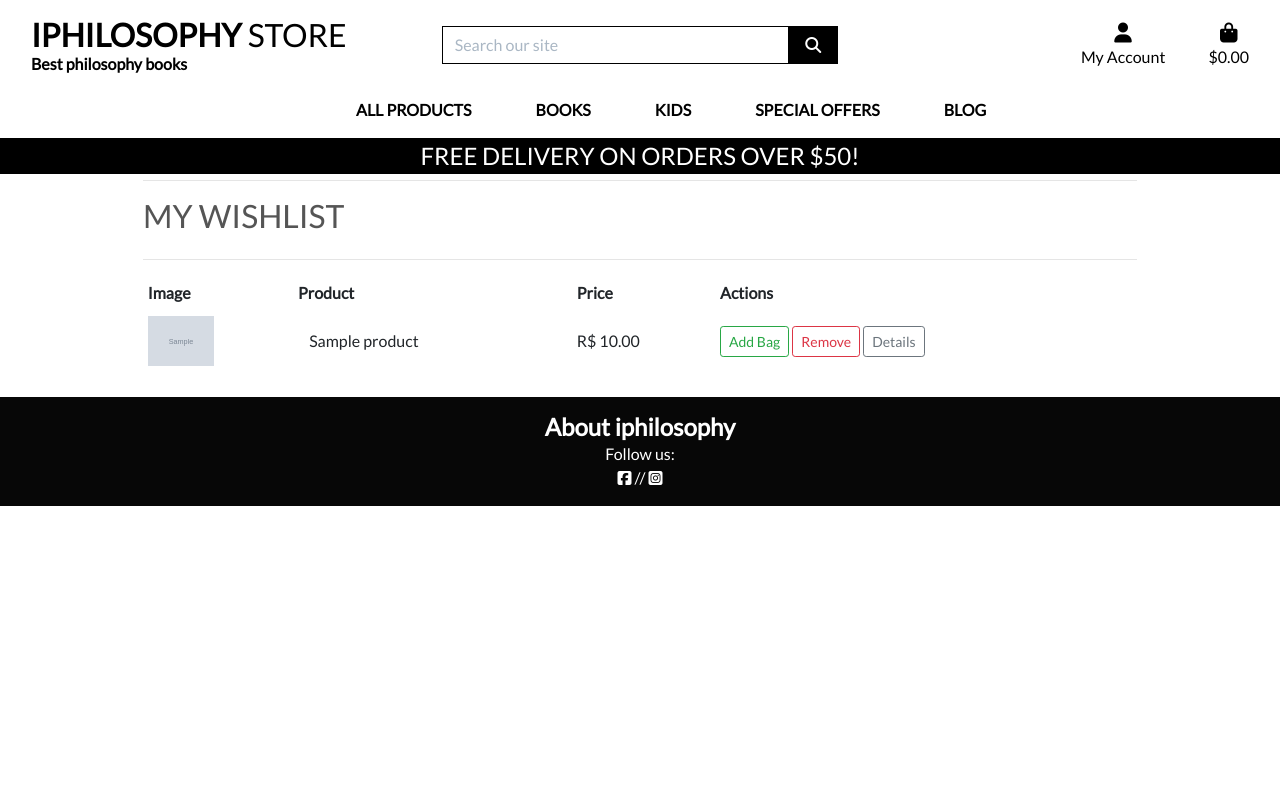
After one commit to TCaldato/iphilosophy_store, a Django app: page /products/wishlist/ in a window 1280 px wide. The commit adds this page. Run offline with Django 3.2, Linux system fonts and the light colour scheme; a user stored in the database is signed in; tables that the repository leaves empty hold one stand-in row (values such as "Sample post"); grey boxes marked "Sample" are stand-in pictures; parts of the project's set-up code (start-up, migrations or seed data) failed here and were passed over; some libraries are stand-ins or nearby versions.

Commit message:
Added models, views and urls for Wishlist. Added wishlist.html. Added buttons for wishlist in the product and product_detail page

```diff
--- a/products/models.py
+++ b/products/models.py
@@ -57,3 +57,11 @@ class Review(models.Model):
 
     def __str__(self):
         return f'Review {self.review_text} by {self.user.username}'
+
+
+class Wishlist(models.Model):
+    user = models.ForeignKey(User, on_delete=models.CASCADE, related_name='wishlists')
+    products = models.ManyToManyField(Product, related_name='wishlisted_by')
+
+    def __str__(self):
+        return f"Wishlist of {self.user.username}"
--- a/products/templates/products/products.html
+++ b/products/templates/products/products.html
@@ -83,6 +83,10 @@
                                             {% else %}
                                                 <small class="text-muted">No Rating</small>
                                             {% endif %}
+                                            <!-- Wishlist Button -->
+                                            <div>
+                                                <button onclick="location.href='{% url 'add_to_wishlist' product.id %}'" class="btn btn-sm btn-outline-secondary small">Add to Wishlist</button>
+                                            </div>
                                             {% if request.user.is_superuser %}
                                                 <small class="ml-3">
                                                     <a href="{% url 'edit_product' product.id %}">Edit</a> |
--- /dev/null
+++ b/products/templates/products/wishlist.html
@@ -0,0 +1,85 @@
+{% extends "base.html" %}
+{% load static %}
+
+{% block page_header %}
+    <div class="container header-container">
+        <div class="row">
+            <div class="col"></div>
+        </div>
+    </div>
+{% endblock %}
+
+{% block content %}
+    <div class="overlay"></div>
+    <div class="container mb-2">
+        <div class="row">
+            <div class="col">
+                <hr>
+                <h2 class="logo-font mb-4">My Wishlist</h2>
+                <hr>
+            </div>
+        </div>
+
+        {% if wishlist.products.all %}
+        <div class="table-responsive rounded">
+            <table class="table table-sm table-borderless">
+                <thead>
+                    <tr>
+                        <th scope="col">Image</th>
+                        <th scope="col">Product</th>
+                        <th scope="col">Price</th>
+                        <th scope="col">Actions</th>
+                    </tr>
+                </thead>
+                <tbody>
+                    {% for product in wishlist.products.all %}
+                    <tr>
+                        <td class="align-middle">
+                            <!-- Adding image for the product-->
+                            {% if product.image %}
+                                <img src="{{ product.image.url }}" alt="{{ product.name }}" style="height: 50px;">
+                            {% else %}
+                                <img src="{% static 'no_image_available.png' %}" alt="No Image Available" style="height: 50px;">
+                            {% endif %}
+                        </td>
+                        <td class="align-middle p-3">
+                            {{ product.name }}
+                        </td>
+                        <td class="align-middle py-3">
+                            R$ {{ product.price | floatformat:2 }}
+                        </td>
+                        <td class="align-middle py-3">
+                            <form action="{% url 'add_to_bag' product.id %}" method="POST" class="d-inline">
+                                {% csrf_token %}
+                                <input type="hidden" name="quantity" value="1">
+                                <input type="hidden" name="redirect_url" value="{% url 'wishlist' %}">
+                                <button type="submit" class="btn btn-sm btn-outline-success small">Add Bag</button>
+                            </form>
+                            <a href="{% url 'remove_from_wishlist' product.id %}" class="btn btn-sm btn-outline-danger small">Remove</a>
+                            <a href="{% url 'product_detail' product.id %}" class="btn btn-sm btn-outline-secondary small">Details</a>
+                        </td>
+                    </tr>
+                    {% endfor %}
+                </tbody>
+            </table>
+        </div>
+        {% else %}
+            <p class="lead mb-5">Your Wishlist is empty</p>
+            <a href="{% url 'products' %}" class="btn btn-outline-black rounded-0 btn-lg">
+                <span class="icon">
+                    <i class="fas fa-chevron-left"></i>
+                </span>
+                <span class="text-uppercase">Keeping buying</span>
+            </a>
+        {% endif %}
+    </div>
+{% endblock %}
+
+{% block postloadjs %}
+    {{ block.super }}
+    <script type="text/javascript">
+        $('.btt-link').click(function(e) {
+            window.scrollTo(0,0)
+        })
+    </script>
+{% endblock %}
--- a/products/urls.py
+++ b/products/urls.py
@@ -11,4 +11,7 @@ urlpatterns = [
     path('<int:product_id>/add_review/', views.add_review, name='add_review'),
     path('<int:product_id>/edit_review/<int:review_id>/', views.edit_review, name='edit_review'),
     path('<int:product_id>/delete_review/<int:review_id>/', views.delete_review, name='delete_review'),
+    path('wishlist/', views.view_wishlist, name='wishlist'),
+    path('add_to_wishlist/<int:product_id>/', views.add_to_wishlist, name='add_to_wishlist'),
+    path('remove_from_wishlist/<int:product_id>/', views.remove_from_wishlist, name='remove_from_wishlist'),
 ]
--- a/products/views.py
+++ b/products/views.py
@@ -5,7 +5,7 @@ from django.db.models import Q
 from django.db.models.functions import Lower
 from django.http import HttpResponseRedirect
 
-from .models import Product, Category, Review
+from .models import Product, Category, Review, Wishlist
 from .forms import ProductForm, ReviewForm
 
 
@@ -196,3 +196,31 @@ def delete_review(request, product_id, review_id):
     else:
         messages.error(request, 'Invalid method')
         return redirect('product_detail', product_id=product_id)
+
+
+@login_required
+def view_wishlist(request):
+    wishlist, created = Wishlist.objects.get_or_create(user=request.user)
+    return render(request, 'products/wishlist.html', {'wishlist': wishlist})
+
+@login_required
+def add_to_wishlist(request, product_id):
+    product = get_object_or_404(Product, id=product_id)
+    wishlist, created = Wishlist.objects.get_or_create(user=request.user)
+    if product not in wishlist.products.all():
+        wishlist.products.add(product)
+        messages.success(request, f'{product.name} was added to your wishlist!')
+    else:
+        messages.info(request, 'This product is already in your wishlist.')
+
+    # Usar o referer para voltar à página anterior
+    return HttpResponseRedirect(request.META.get('HTTP_REFERER', 'redirect_if_referer_not_found'))
+
+@login_required
+def remove_from_wishlist(request, product_id):
+    product = get_object_or_404(Product, id=product_id)
+    wishlist = Wishlist.objects.get(user=request.user)
+    if product in wishlist.products.all():
+        wishlist.products.remove(product)
+        messages.success(request, f'{product.name} was removed from your wishlist.')
+    return redirect('wishlist')
--- a/templates/base.html
+++ b/templates/base.html
@@ -70,6 +70,7 @@
                         {% endif %}
                         <a href="{% url 'profile' %}" class="dropdown-item">My Profile</a>
                         <a href="{% url 'account_logout' %}" class="dropdown-item">Logout</a>
+                        <a href="{% url 'wishlist' %}" class="dropdown-item">Wishlist</a>
                         {% else %}
                         <a href="{% url 'account_signup' %}" class="dropdown-item">Register</a>
                         <a href="{% url 'account_login' %}" class="dropdown-item">Login</a>
```
Also changed, not shown: products/templates/products/product_detail.html (+5 -14 lines), products/migrations/0005_wishlist.py (added).
